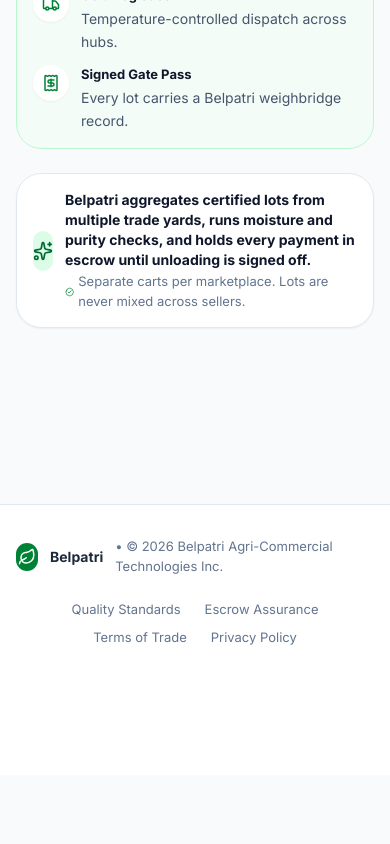
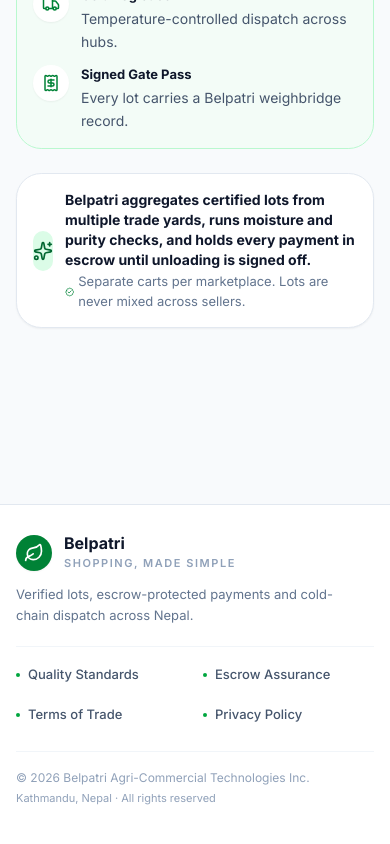
Before and after one commit to Arjun-Adhikari/Belpatri, a Next.js app: page / in a window 390 px wide. Shown: the part 1593-2437 px from the top of the page. Before the commit the page ends 2368 px from the top, so only its background shows below. Built offline with nearby package versions, Linux system fonts and the light colour scheme.

Commit message:
fix(footer): give the mobile footer a proper layout
- Add a stacked mobile footer with brand mark, tagline, short description, two-column links and copyright.

- Keep the desktop footer markup and styling unchanged behind md:flex.

```diff
--- a/src/components/layout/site-footer.tsx
+++ b/src/components/layout/site-footer.tsx
@@ -24,7 +24,55 @@ export function SiteFooter() {
         pathname === "/account" && "hidden md:block",
       )}
     >
-      <Container className="flex flex-col items-center justify-between gap-6 py-8 text-[13px] text-slate-500 md:flex-row">
+      <div className="md:hidden">
+        <Container className="pt-7">
+          <div className="flex items-center gap-3">
+            <span className="flex size-9 items-center justify-center rounded-2xl bg-green-700 text-white shadow-xs">
+              <Leaf className="size-5" />
+            </span>
+            <div className="min-w-0">
+              <p className="text-base leading-tight font-bold text-slate-900">
+                Belpatri
+              </p>
+              <p className="mt-0.5 text-[11px] font-semibold tracking-[0.14em] text-slate-400 uppercase">
+                Shopping, made simple
+              </p>
+            </div>
+          </div>
+
+          <p className="mt-3 max-w-xs text-[13px] leading-relaxed text-slate-500">
+            Verified lots, escrow-protected payments and cold-chain dispatch
+            across Nepal.
+          </p>
+
+          <nav
+            aria-label="Footer"
+            className="mt-5 grid grid-cols-2 gap-x-4 border-t border-slate-100 pt-2"
+          >
+            {footerLinks.map((link) => (
+              <Link
+                key={link.label}
+                href={link.href}
+                className="flex min-h-10 items-center gap-2 py-2 text-[13px] font-medium text-slate-600 transition-colors active:text-green-700"
+              >
+                <span className="size-1 shrink-0 rounded-full bg-green-600" />
+                {link.label}
+              </Link>
+            ))}
+          </nav>
+
+          <div className="mt-4 border-t border-slate-100 pt-4 pb-1">
+            <p className="text-xs leading-relaxed text-slate-400">
+              © 2026 Belpatri Agri-Commercial Technologies Inc.
+            </p>
+            <p className="mt-0.5 text-[11px] text-slate-400">
+              Kathmandu, Nepal · All rights reserved
+            </p>
+          </div>
+        </Container>
+      </div>
+
+      <Container className="hidden md:flex flex-row items-center justify-between gap-6 py-8 text-[13px] text-slate-500">
         <div className="flex items-center gap-3">
           <span className="flex size-7 items-center justify-center rounded-xl bg-green-700 text-white">
             <Leaf className="size-[18px]" />
```
